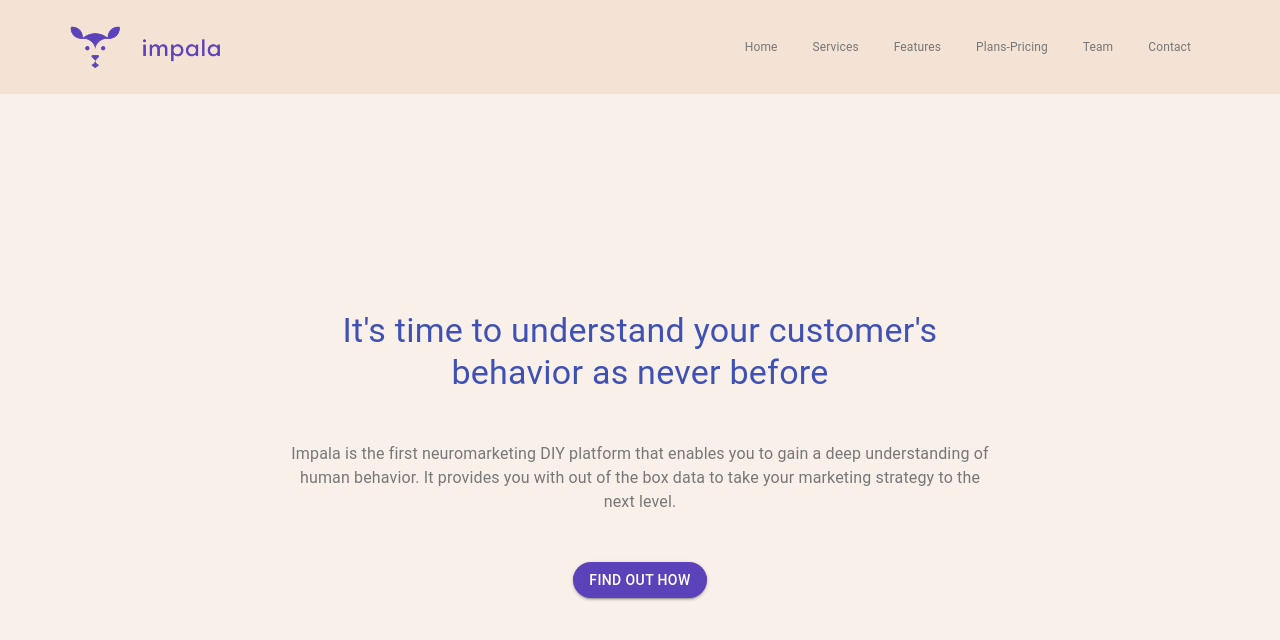
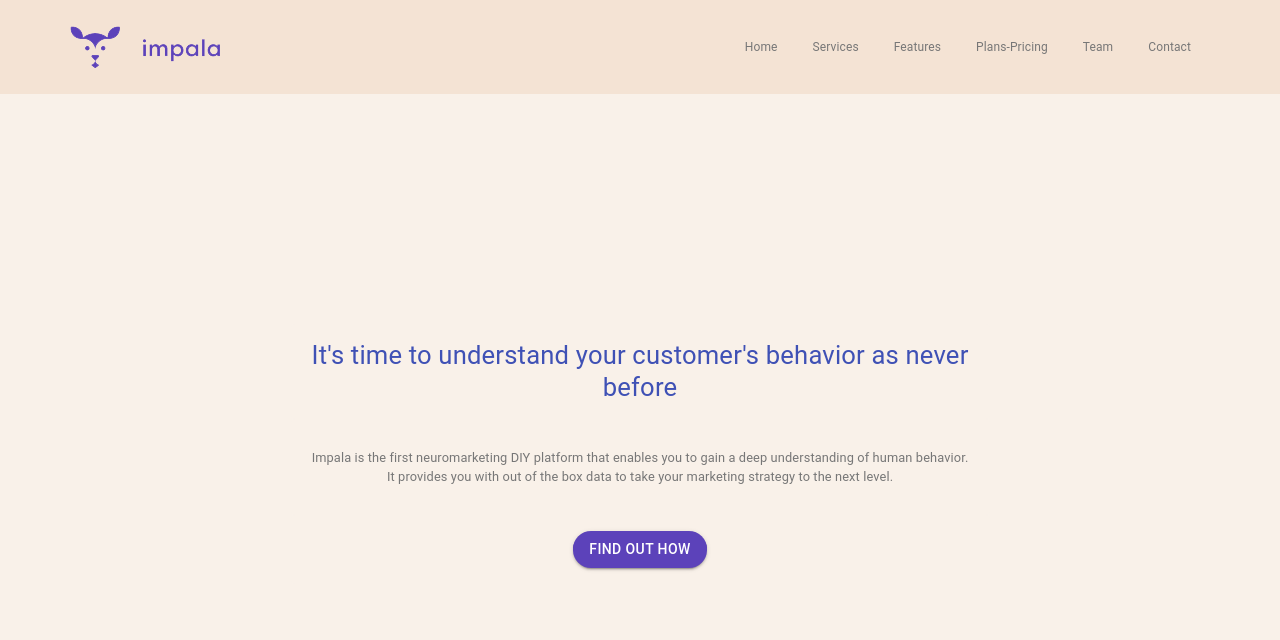
Before and after one commit to Impala-Research/impala-web-portal, a React (Create React App) app: page /Home in a window 1280 px wide. Shown: the top 640 px of the page. Built offline with nearby package versions, Linux system fonts and the light colour scheme.

Commit message:
Update Home.jsx

```diff
--- a/src/Components/Home/Home.jsx
+++ b/src/Components/Home/Home.jsx
@@ -19,6 +19,7 @@ const useStyles = makeStyles((theme) => ({
     textAlign: "center",
     backgroundColor: "#F9F1E9",
     boxShadow: "none",
+
   },
   button: {
     borderRadius: "18px",
@@ -26,7 +27,12 @@ const useStyles = makeStyles((theme) => ({
     color: "white",
   },
   p: {
+    fontSize:"1vw",
     color: "#777777",
+  },
+  h4: {
+    fontSize:"2vw",
+
   },
 }));
 
@@ -41,7 +47,7 @@ export default function Home() {
         </Grid>
         <Grid item xs={7}>
           <Paper className={classes.paper}>
-            <Typography variant="h4" color="primary">
+            <Typography className={classes.h4} variant="h4" color="primary">
               It's time to understand your customer's behavior as never before
             </Typography>
           </Paper>
```
